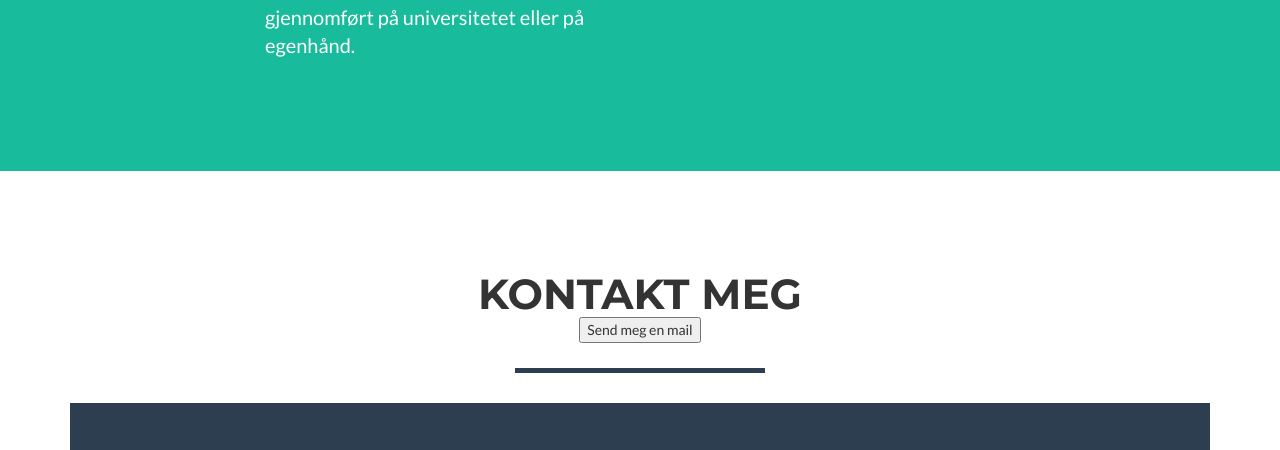
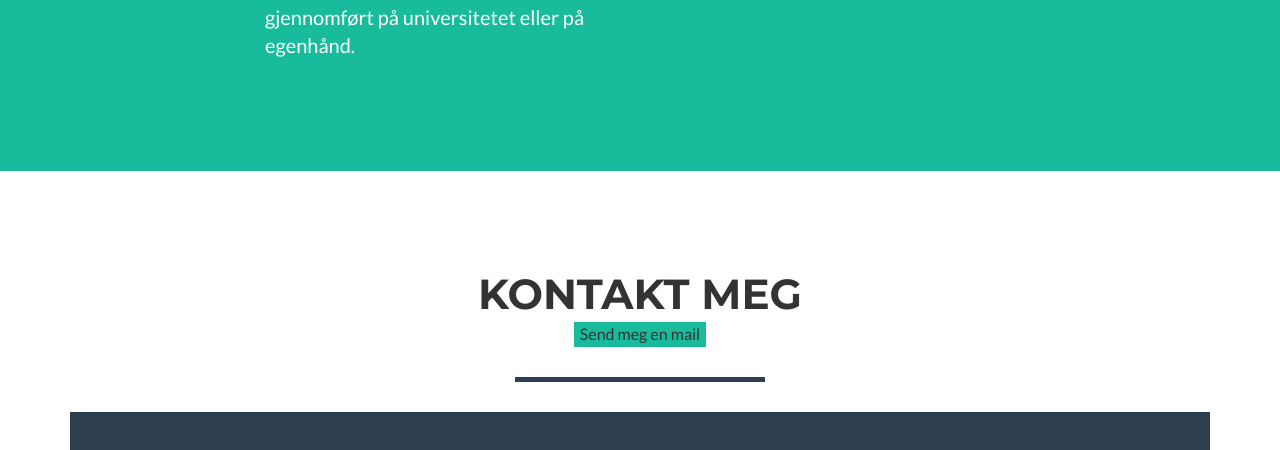
Before and after one commit to asleboon/JS-Memory-Game, a website: page index.html in a window 1280 px wide. Shown: the part 1658-2108 px from the top of the page. Drawn offline with nearby package versions, Linux system fonts and the light colour scheme.

Commit message:
Update index.html

```diff
--- a/index.html
+++ b/index.html
@@ -157,7 +157,7 @@
             <div class="row">
                 <div class="col-lg-12 text-center">
                     <h2>Kontakt Meg</h2>
-                    <button id="email-button" onclick="location.href='mailto:asle.berge@gmail.com;'" type="mail-button">Send meg en mail</button>
+                    <button class="email-button" onclick="location.href='mailto:asle.berge@gmail.com;'" type="mail-button">Send meg en mail</button>
                     <hr class="star-primary">
                 </div>
             </div>
```
